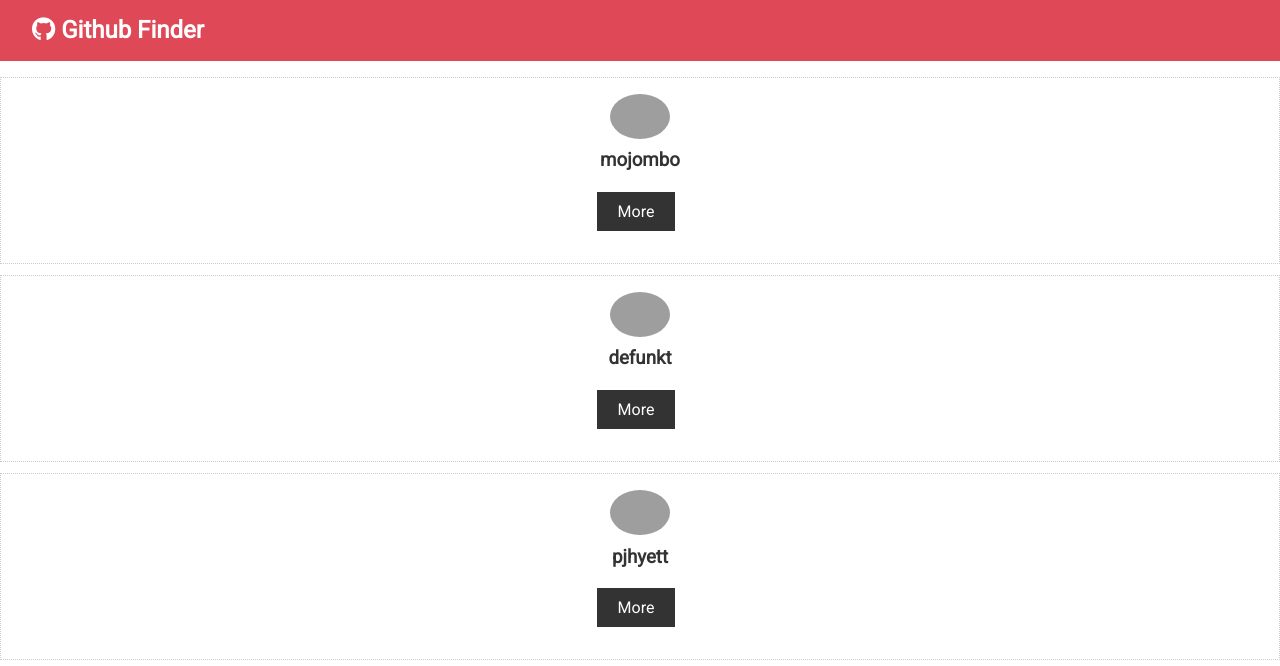
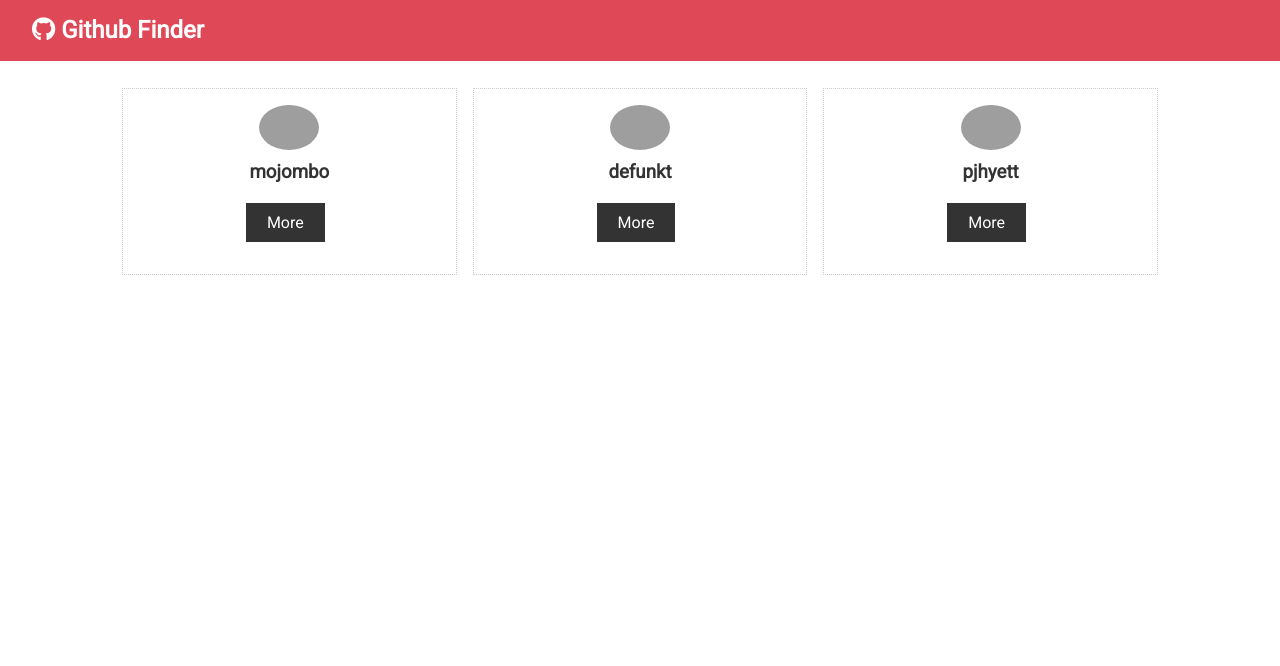
Before and after one commit to vecart/github-finder, a React (Create React App) app: page / in a window 1280 px wide. Shown: the top 666 px of the page. Built offline with nearby package versions, Linux system fonts and the light colour scheme; grey boxes are pictures that could not be loaded.

Commit message:
added container to all elements beneath navbar in App.js and styled within Users component (beneath render)

```diff
--- a/src/App.js
+++ b/src/App.js
@@ -8,7 +8,9 @@ class App extends Component {
     return (
       <div className='App'>
         <Navbar />
-        <Users />
+        <div className="className container">
+          <Users />
+        </div>
       </div>
     );
   }
--- a/src/components/users/Users.js
+++ b/src/components/users/Users.js
@@ -25,7 +25,7 @@ class Users extends Component {
     }
     render() {
         return (
-            <div>
+            <div style={userStyle}>
                 {this.state.users.map(user => (
                     <UserItem key={user.id} user={user} />
                 ))}
@@ -34,4 +34,10 @@ class Users extends Component {
     }
 }
 
+const userStyle = {
+    display: 'grid',
+    gridTemplateColumns: 'repeat(3, 1fr)',
+    gridGap: '1rem'
+}
+
 export default Users
```
